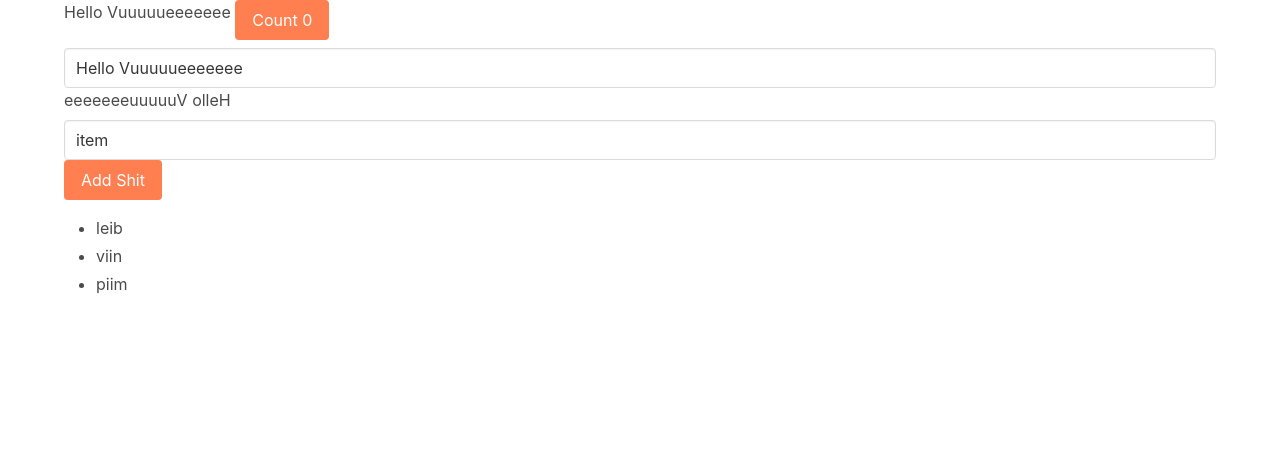
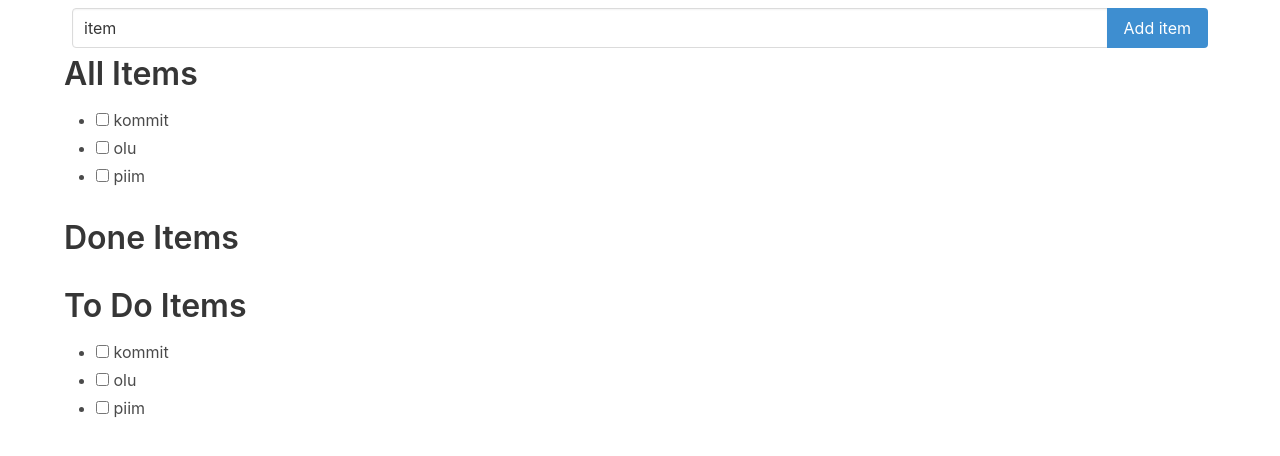
Before and after one commit to andrusrem/ta22vlearnjs, a Vue app: page / in a window 1280 px wide. Shown: the top 456 px of the page. Built offline with nearby package versions, Linux system fonts and the light colour scheme.

Commit message:
Components in TODOList

```diff
--- a/src/App.vue
+++ b/src/App.vue
@@ -1,40 +1,50 @@
 <script setup>
-    import { ref, reactive } from 'vue';
+    import { ref, reactive, computed } from 'vue';
+    import ItemList from './components/ItemList.vue';
     let message = ref('Hello Vuuuuueeeeeee');
     let count = ref(0);
     let newitem = ref('item');
+    let i = 0;
     let items = reactive([
-        'leib',
-        'viin',
-        'piim'
+        {id:i++, name:'kommit', isDone: false},
+        {id:i++, name:'olu', isDone: false},
+        {id:i++, name:'piim', isDone: false},
     ]);
 
     function AddItem()
     {
         if(newitem.value.trim() !== '')
         {
-            items.push(newitem.value);
+            items.push({id:i++ ,name: newitem.value.trim(), isDone:false});
         }
         newitem.value = "";
     }
+    const doneItems = computed(()=>{
+        return items.filter(item => item.isDone);
+    });
+    const notDoneItems = computed(()=>{
+        return items.filter(item => !item.isDone);
+    });
 </script>
 
 <template>
+
     <div class="container">
-        {{ message }}
-        <button class="button is-primary" @click="count++">Count {{ count }}</button>
-       <!--<input type="text" class="input mt-2" :value="message" @input="message=$event.target.value">-->
-       <input type="text" v-model="message" class="input mt-2">
-        {{ message.split('').reverse().join('') }}
-        <input type="text" v-model="newitem" class="input mt-2" @keydown.enter="AddItem()">
-        <button class="button is-primary" @click="AddItem()">Add Shit</button>
+        <div class="field has-addons m-2">
+            <div class="control is-expanded">
+                <input class="input" type="text" v-model="newitem" @keydown.enter="AddItem">
+            </div>
+            <div class="control">
+                <a class="button is-info"  @click="AddItem">
+                    Add item
+                </a>
+            </div>
+        </div>
         <div class="content">
-            <ul>
-                <li v-for="item in items">
-                    {{ item }}
-                </li>
-            </ul>
+            <ItemList title="All Items" :items="items"></ItemList>
+            <ItemList title="Done Items" :items="doneItems"></ItemList>
+            <ItemList title="To Do Items" :items="notDoneItems"></ItemList>
         </div>
-    </div>
+     </div>
 
 </template>
--- /dev/null
+++ b/src/components/ItemList.vue
@@ -0,0 +1,12 @@
+<script setup>
+    defineProps(['title', 'items'])
+</script>
+<template>
+    <h1>{{ title }}</h1>
+        <ul>
+            <li v-for="item in items" :key="item.id">
+                <input type="checkbox" v-model="item.isDone">
+                 {{ item.name }}
+            </li>
+        </ul>
+</template>
--- a/src/style.scss
+++ b/src/style.scss
@@ -1,5 +1,4 @@
 $primary: coral;
-@charset "utf-8";
 @import "../node_modules/bulma/bulma.sass";
 body
 {
```
